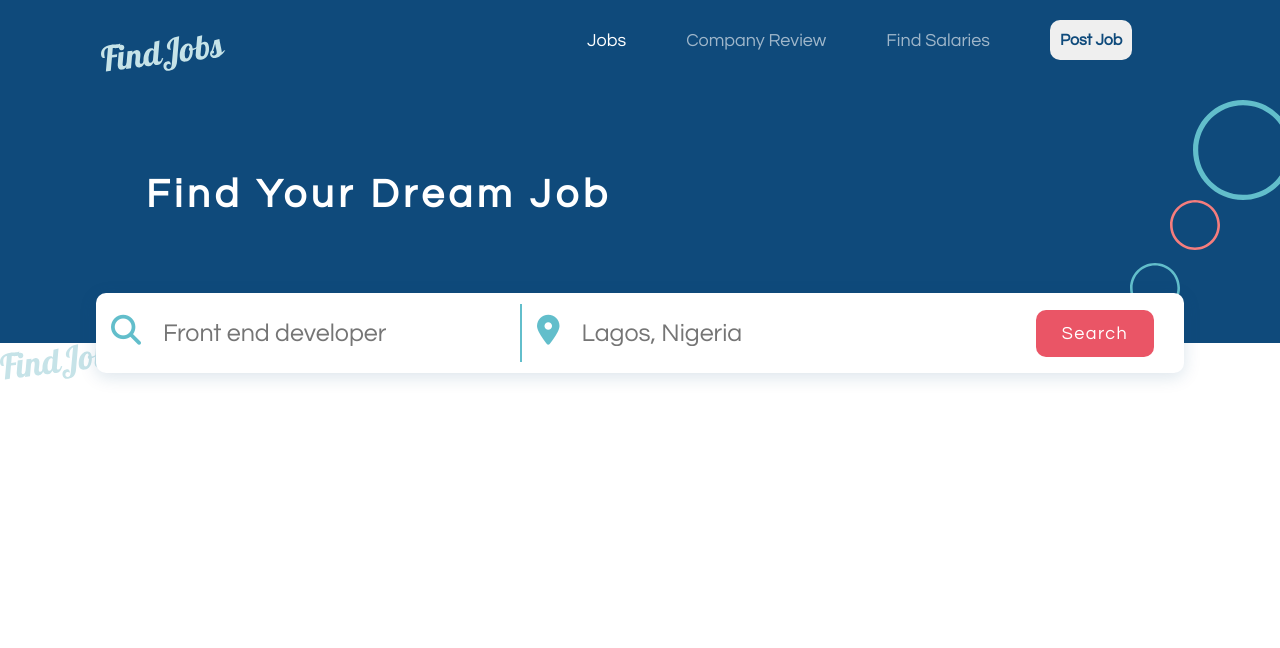
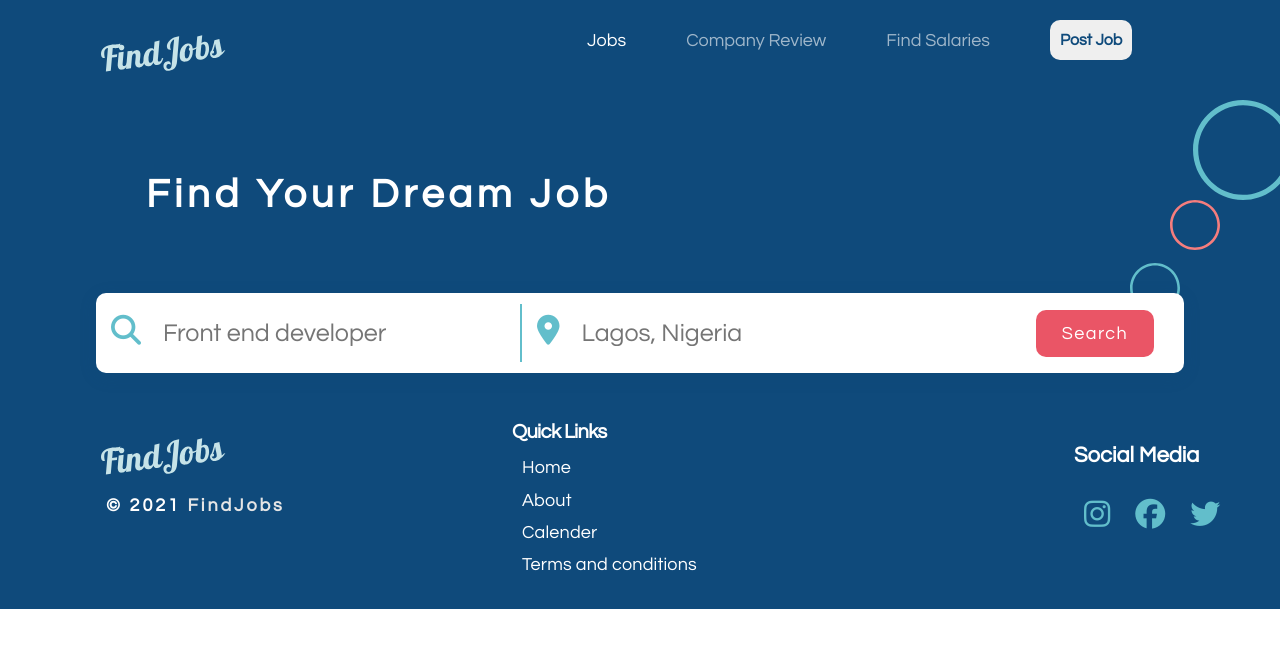
Before and after one commit to phantware/Tedbree-Assessmen, a React (Create React App) app: page / in a window 1280 px wide. Shown: the top 648 px of the page. Built offline with nearby package versions, Linux system fonts and the light colour scheme.

Commit message:
footer component created

```diff
--- a/src/footer/Footer.js
+++ b/src/footer/Footer.js
@@ -1,4 +1,5 @@
 import React from 'react'
+import './footer.css'
 
 const Footer = () => {
   return (
@@ -9,9 +10,33 @@ const Footer = () => {
           alt=''
           className='footer-logo'
         />
+        <h3 className='copywright'>
+          &copy; 2021 <span className='find-job'>FindJobs</span>
+        </h3>
       </div>
-      <div className='centerFooter'></div>
-      <div className='leftFooter'></div>
+      <div className='centerFooter'>
+        <h2 className='qlink'>Quick Links</h2>
+        <ul className='footer-ul'>
+          <li className='footer-li'>Home</li>
+          <li className='footer-li'>About</li>
+          <li className='footer-li'>Calender</li>
+          <li className='footer-li'>Terms and conditions</li>
+        </ul>
+      </div>
+      <div className='leftFooter'>
+        <h2 className='social-media'>Social Media</h2>
+        <ul className='social-ul'>
+          <li className='social-li'>
+            <i className='fab fa-instagram icon'></i>
+          </li>
+          <li className='social-li'>
+            <i className='fab fa-facebook icon'></i>
+          </li>
+          <li className='social-li'>
+            <i className='fab fa-twitter icon'></i>
+          </li>
+        </ul>
+      </div>
     </div>
   )
 }
--- a/src/footer/footer.css
+++ b/src/footer/footer.css
@@ -0,0 +1,75 @@
+.footer {
+  display: flex;
+  align-items: center;
+  justify-content: space-evenly;
+  width: 100%;
+  height: 266px;
+  background: #0f4a7b;
+}
+
+.rightFooter {
+  flex: 2;
+}
+.footer-logo {
+  padding: 2px 0px 17.25px 101px;
+  color: #c6e3e8;
+  cursor: pointer;
+}
+.copywright {
+  padding-left: 106px;
+  font-size: 18px;
+  line-height: 21px;
+  letter-spacing: 0.16em;
+  color: #ffffff;
+}
+.find-job {
+  color: #e5e5e5;
+}
+
+.centerFooter {
+  flex: 2;
+}
+.qlink {
+  font-size: 20px;
+  padding-top: 52px;
+  line-height: 100%;
+  letter-spacing: -0.03em;
+  color: #ffffff;
+}
+.footer-ul {
+  padding-left: 10px;
+  margin-top: 10px;
+  list-style: none;
+}
+.footer-li {
+  font-size: 18px;
+  line-height: 180%;
+  letter-spacing: 0.01em;
+  color: #ffffff;
+  cursor: pointer;
+}
+
+.leftFooter {
+  flex: 1;
+}
+.social-media {
+  font-size: 22px;
+  padding-top: 20px;
+  padding-left: 50px;
+  line-height: 160%;
+  color: #ffffff;
+}
+.social-ul {
+  display: flex;
+  padding-top: 20px;
+  list-style: none;
+}
+.social-li {
+  padding: 5px;
+}
+.icon {
+  font-size: 30px;
+  color: white;
+  margin-left: 15px;
+  cursor: pointer;
+}
```
